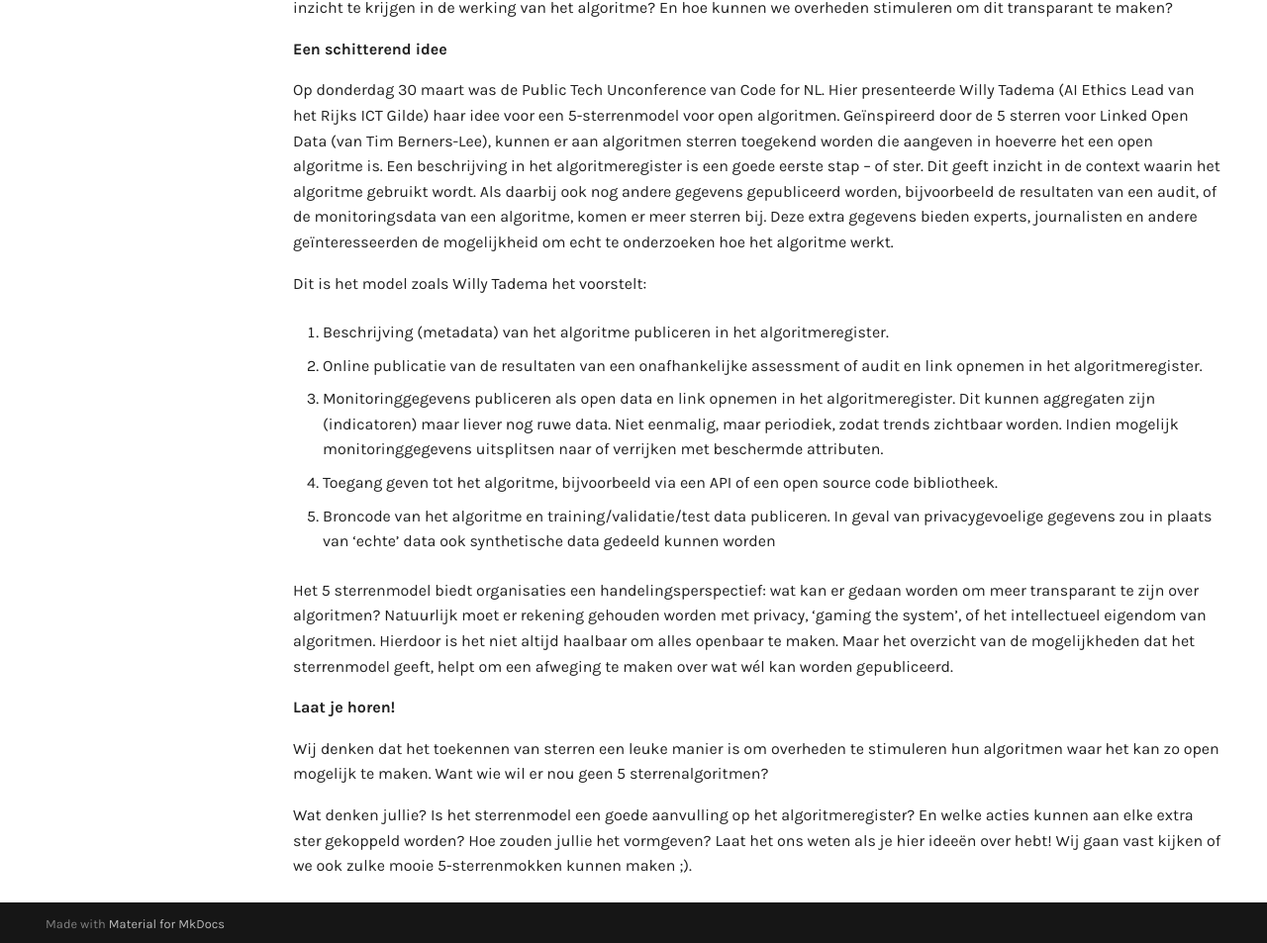
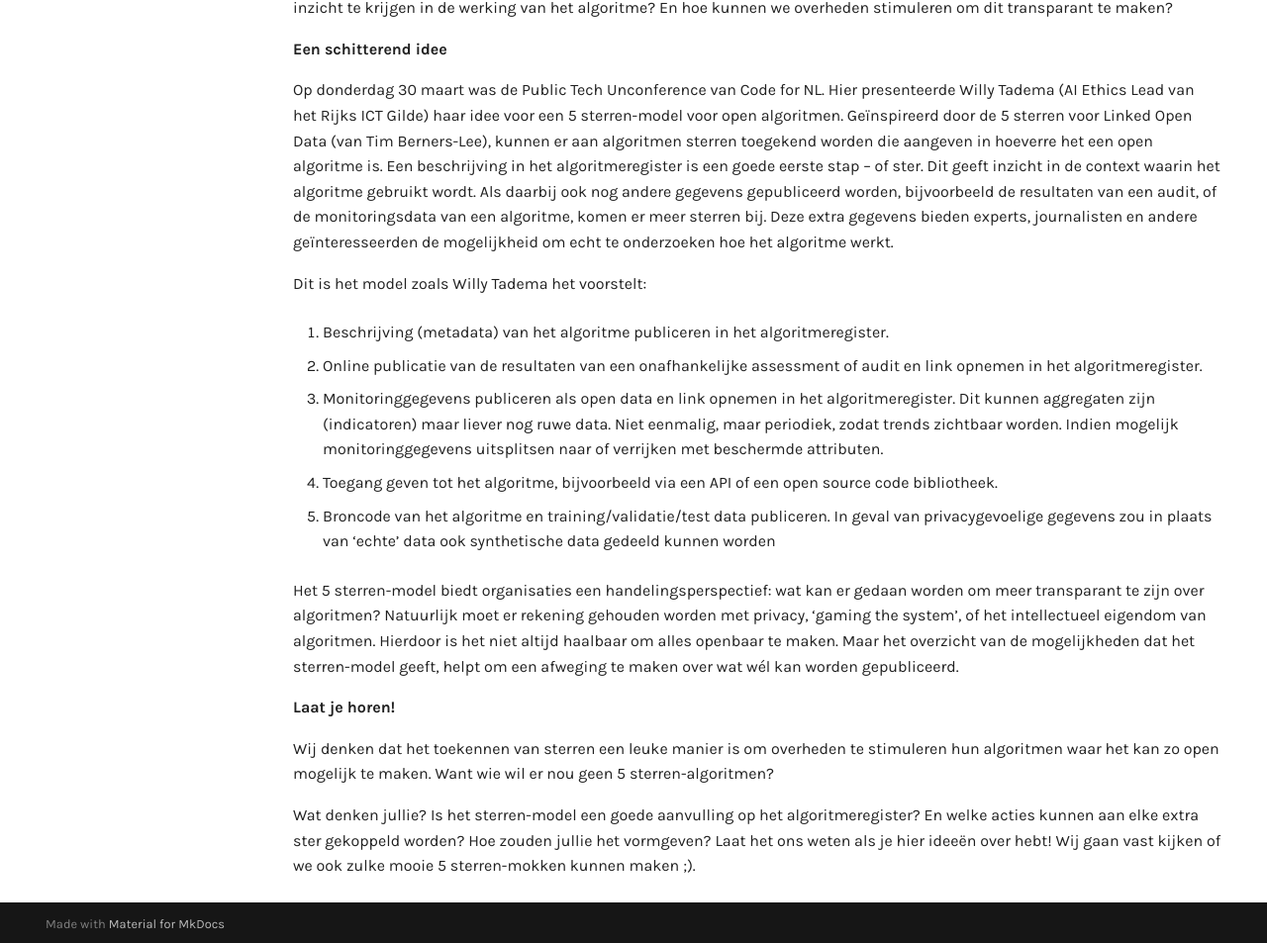
Before and after one commit to thegreenland/5-sterren-toolkit, an MkDocs documentation site: the page built from docs/blog/posts/Naar een 5 sterren-model voor Open Algoritmes?.md, in a window 1280 px wide and 1342 px high. Shown: the part 386-1339 px from the top of the window at 99% size. Built offline with MkDocs 1.6.1 and Material for MkDocs 9.7.7, drawn with Linux system fonts in a browser that asks for light colours.

Commit message:
Update Naar een 5 sterren-model voor Open Algoritmes?.md

```diff
--- a/docs/blog/posts/Naar een 5 sterren-model voor Open Algoritmes?.md
+++ b/docs/blog/posts/Naar een 5 sterren-model voor Open Algoritmes?.md
@@ -9,7 +9,7 @@ Daarom is het interessant om te kijken hoe we nog een stapje verder kunnen gaan
 
 **Een schitterend idee**
 
-Op donderdag 30 maart was de Public Tech Unconference van Code for NL. Hier presenteerde Willy Tadema (AI Ethics Lead van het Rijks ICT Gilde) haar idee voor een 5-sterrenmodel voor open algoritmen. Geïnspireerd door de 5 sterren voor Linked Open Data (van Tim Berners-Lee), kunnen er aan algoritmen sterren toegekend worden die aangeven in hoeverre het een open algoritme is.
+Op donderdag 30 maart was de Public Tech Unconference van Code for NL. Hier presenteerde Willy Tadema (AI Ethics Lead van het Rijks ICT Gilde) haar idee voor een 5 sterren-model voor open algoritmen. Geïnspireerd door de 5 sterren voor Linked Open Data (van Tim Berners-Lee), kunnen er aan algoritmen sterren toegekend worden die aangeven in hoeverre het een open algoritme is.
 Een beschrijving in het algoritmeregister is een goede eerste stap – of ster. Dit geeft inzicht in de context waarin het algoritme gebruikt wordt. Als daarbij ook nog andere gegevens gepubliceerd worden, bijvoorbeeld de resultaten van een audit, of de monitoringsdata van een algoritme, komen er meer sterren bij. Deze extra gegevens bieden experts, journalisten en andere geïnteresseerden de mogelijkheid om echt te onderzoeken hoe het algoritme werkt.
 
 Dit is het model zoals Willy Tadema het voorstelt:
@@ -24,10 +24,10 @@ Dit is het model zoals Willy Tadema het voorstelt:
 
 5. Broncode van het algoritme en training/validatie/test data publiceren. In geval van privacygevoelige gegevens zou in plaats van ‘echte’ data ook synthetische data gedeeld kunnen worden
 
-Het 5 sterrenmodel biedt organisaties een handelingsperspectief: wat kan er gedaan worden om meer transparant te zijn over algoritmen? Natuurlijk moet er rekening gehouden worden met privacy, ‘gaming the system’, of het intellectueel eigendom van algoritmen. Hierdoor is het niet altijd haalbaar om alles openbaar te maken. Maar het overzicht van de mogelijkheden dat het sterrenmodel geeft, helpt om een afweging te maken over wat wél kan worden gepubliceerd.
+Het 5 sterren-model biedt organisaties een handelingsperspectief: wat kan er gedaan worden om meer transparant te zijn over algoritmen? Natuurlijk moet er rekening gehouden worden met privacy, ‘gaming the system’, of het intellectueel eigendom van algoritmen. Hierdoor is het niet altijd haalbaar om alles openbaar te maken. Maar het overzicht van de mogelijkheden dat het sterren-model geeft, helpt om een afweging te maken over wat wél kan worden gepubliceerd.
 
 **Laat je horen!**
 
-Wij denken dat het toekennen van sterren een leuke manier is om overheden te stimuleren hun algoritmen waar het kan zo open mogelijk te maken. Want wie wil er nou geen 5 sterrenalgoritmen?
+Wij denken dat het toekennen van sterren een leuke manier is om overheden te stimuleren hun algoritmen waar het kan zo open mogelijk te maken. Want wie wil er nou geen 5 sterren-algoritmen?
 
-Wat denken jullie? Is het sterrenmodel een goede aanvulling op het algoritmeregister? En welke acties kunnen aan elke extra ster gekoppeld worden? Hoe zouden jullie het vormgeven? Laat het ons weten als je hier ideeën over hebt! Wij gaan vast kijken of we ook zulke mooie 5-sterrenmokken kunnen maken ;).
+Wat denken jullie? Is het sterren-model een goede aanvulling op het algoritmeregister? En welke acties kunnen aan elke extra ster gekoppeld worden? Hoe zouden jullie het vormgeven? Laat het ons weten als je hier ideeën over hebt! Wij gaan vast kijken of we ook zulke mooie 5 sterren-mokken kunnen maken ;).
```
